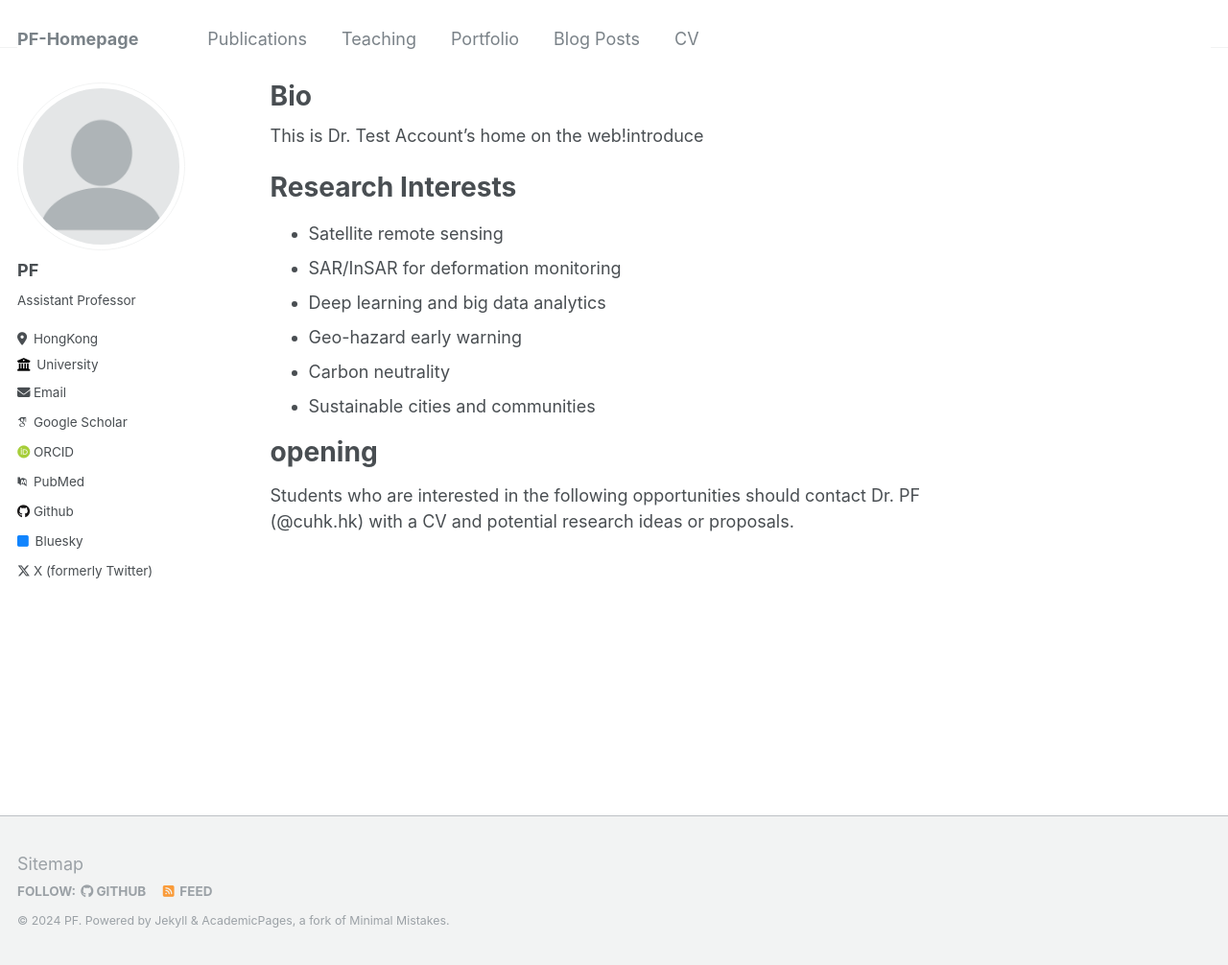
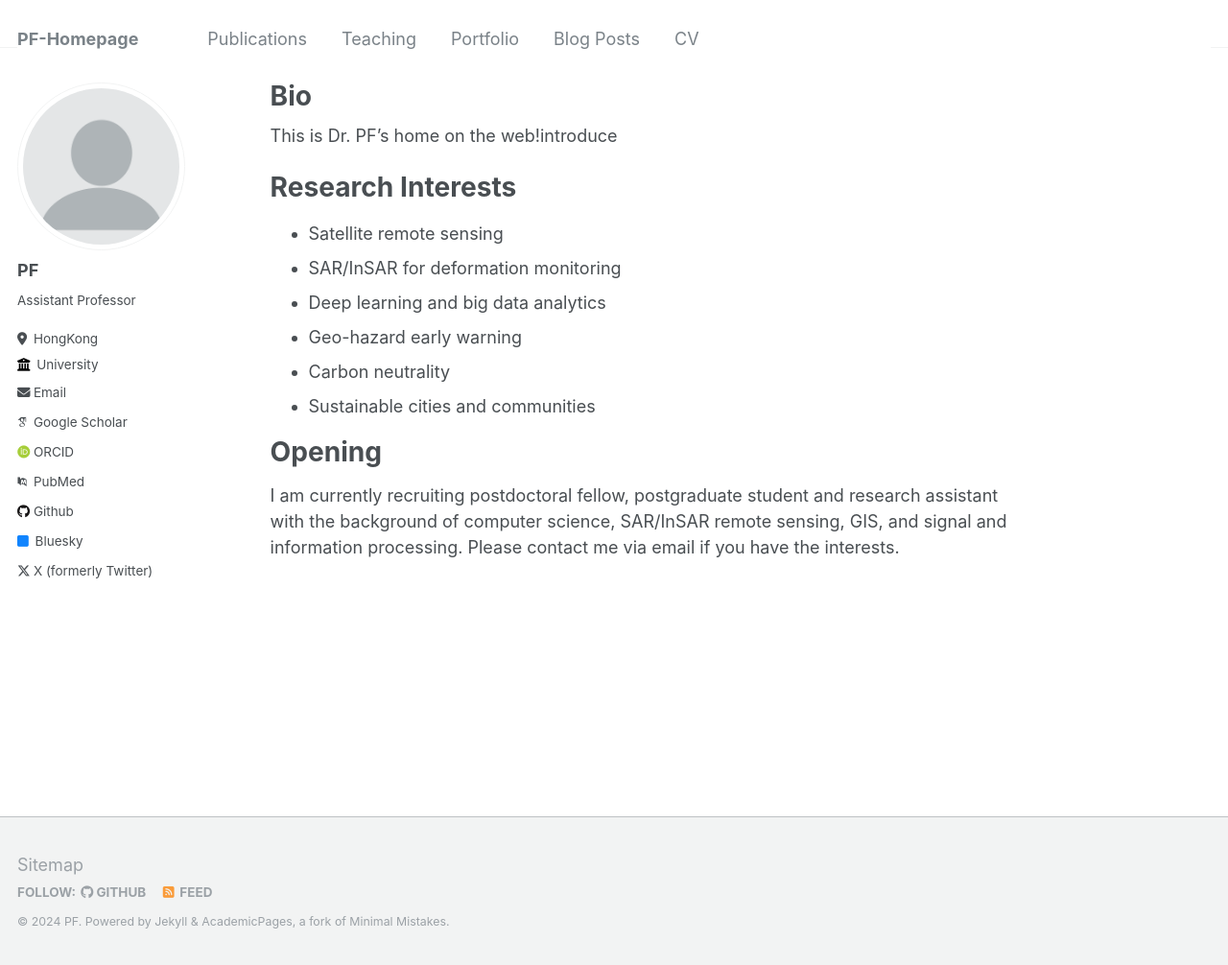
Before and after one commit to pfMA03/peifengMa, a Jekyll site: the page built from _pages/about.md, in a window 1280 px wide and 1006 px high. Shown: the whole window at 96% size. Built offline with Jekyll 4.4.1, drawn with Linux system fonts in a browser that asks for light colours; some web fonts are replaced.

Commit message:
Update about.md

```diff
--- a/_pages/about.md
+++ b/_pages/about.md
@@ -7,7 +7,7 @@ redirect_from:
   - /about.html
 ---
 
-This is Dr. Test Account's home on the web!introduce
+This is Dr. PF's home on the web!introduce
 
 
 Research Interests
@@ -19,6 +19,8 @@ Research Interests
 * Carbon neutrality
 * Sustainable cities and communities
 
-opening
+
+
+Opening
 ======
-Students who are interested in the following opportunities should contact Dr. PF (@cuhk.hk) with a CV and potential research ideas or proposals.
+I am currently recruiting postdoctoral fellow, postgraduate student and research assistant with the background of computer science, SAR/InSAR remote sensing, GIS, and signal and information processing. Please contact me via email if you have the interests.
```
